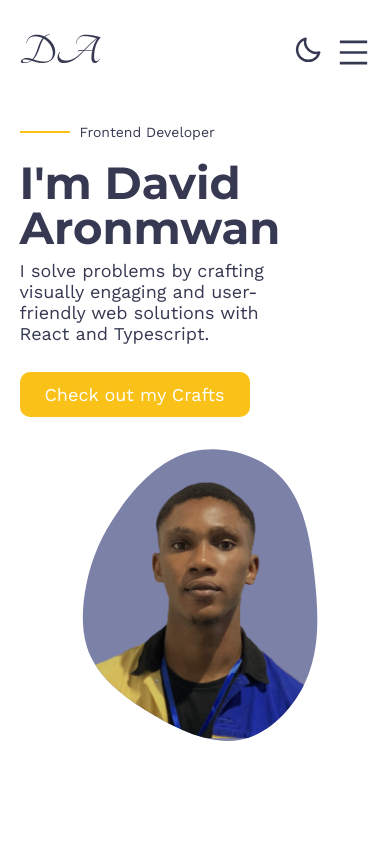
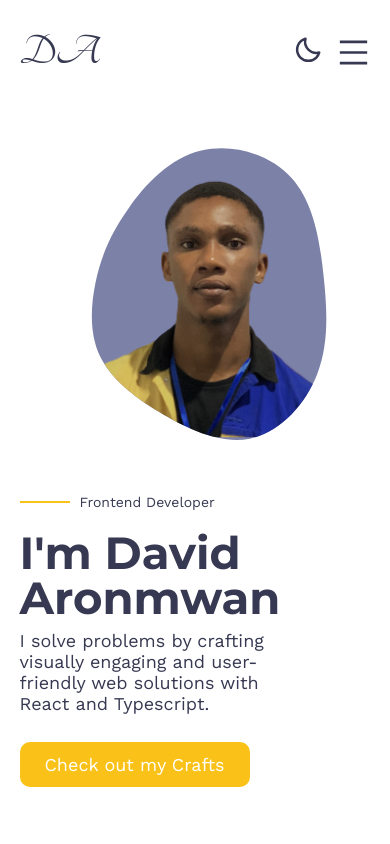
Before and after one commit to d-a-ve/portfolio, a React (Vite) app: page / in a window 390 px wide. Shown: the top 844 px of the page. Built offline with nearby package versions, Linux system fonts and the light colour scheme.

Commit message:
fix: hero image

```diff
--- a/src/sections/Hero/Hero.css
+++ b/src/sections/Hero/Hero.css
@@ -21,10 +21,11 @@
 
 .hero-message {
 	margin-bottom: 4rem;
+  max-width: 100%;
 }
 
 .hero-message h1 {
-  width: 9ch;
+	width: min(9ch, 100%);
 	font-size: var(--font-5xl);
 	line-height: 1;
 	color: var(--heading);
@@ -83,3 +84,17 @@ body.dark .hero-svg {
 		width: 500px;
 	}
 }
+
+@media all and (max-width: 840px) {
+	.hero {
+		-ms-flex-direction: column-reverse;
+		flex-direction: column-reverse;
+		align-items: flex-start;
+	}
+}
+
+@media all and (max-width: 370px) {
+	.hero-svg {
+		width: 200px;
+	}
+}
--- a/src/sections/Hero/Hero.tsx
+++ b/src/sections/Hero/Hero.tsx
@@ -1,10 +1,12 @@
 import React from "react";
+import { useMediaQuery } from "react-responsive";
 import Button from "../../utils/Button";
 import SectionIntro from "../../utils/SectionIntro";
 import "./Hero.css";
 
 export default function Hero() {
-  return (
+	const isMd = useMediaQuery({ query: "(max-width: 768px)" }); // 768px
+	return (
 		<section className="hero" id="home">
 			<div className="hero-text">
 				<div className="hero-text-details">
```
Lines whose indentation alone changed are shown as unchanged.
